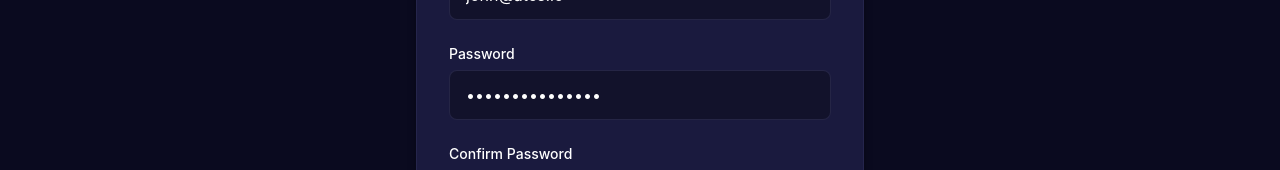
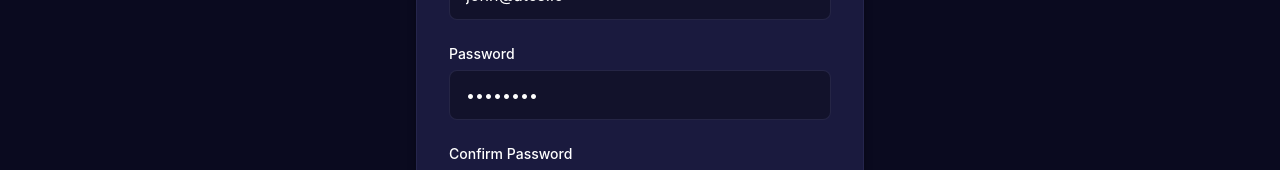
Before and after one commit to KingObioma/ATCS-UI-Prototype, a Next.js app: page /register in a window 1280 px wide. Shown: the part 493-663 px from the top of the page. Built offline with nearby package versions, Linux system fonts and the light colour scheme.

Commit message:
Initial commit  ATCS demo site

```diff
--- a/src/app/register/page.tsx
+++ b/src/app/register/page.tsx
@@ -71,7 +71,6 @@ export default function RegisterPage() {
                 type="password"
                 placeholder="Create a password"
                 value={formData.password}
-                value={formData}
                 onChange={(e) => setFormData({ ...formData, password: e.target.value })}
                 required
               />
```
